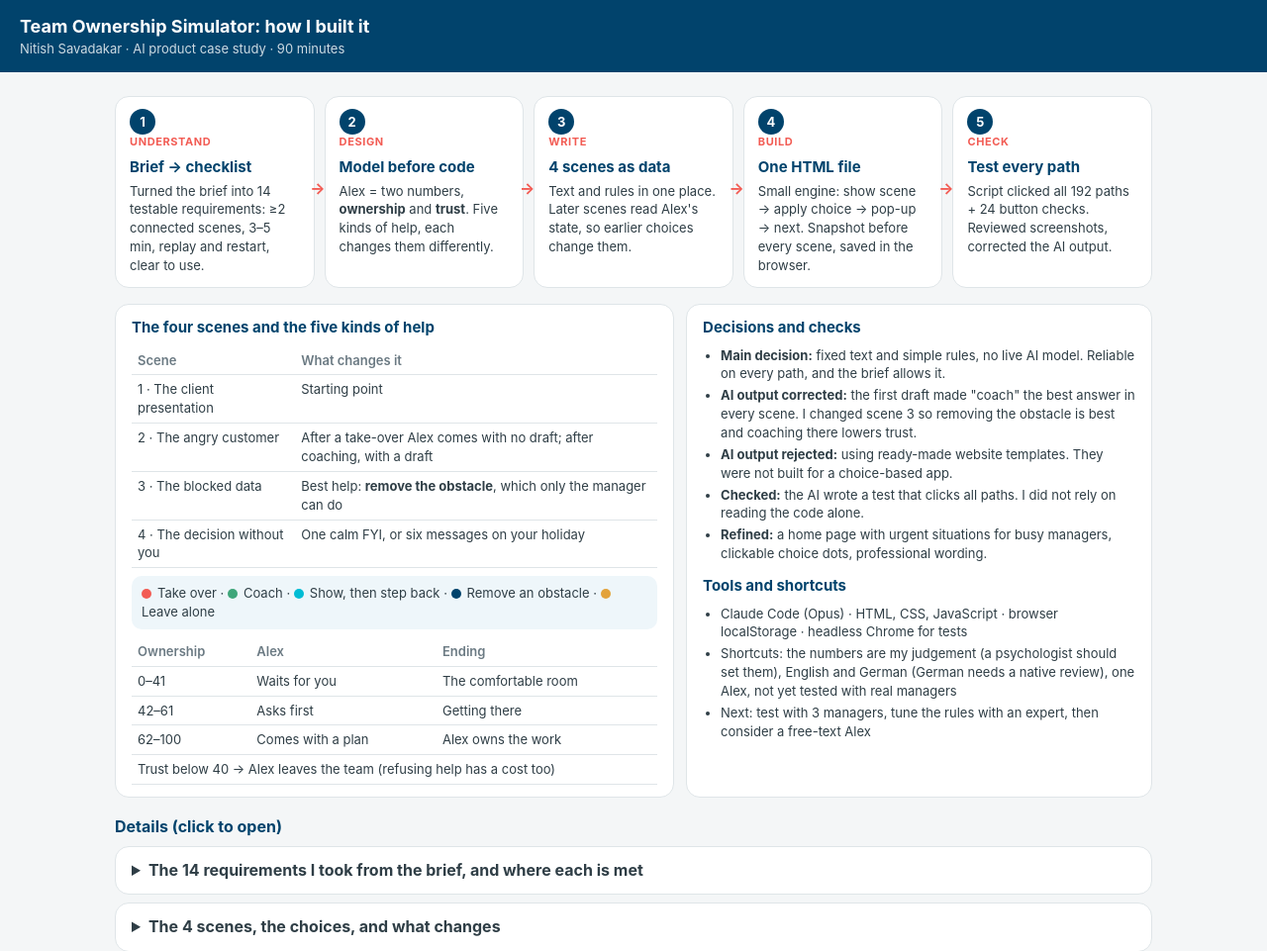
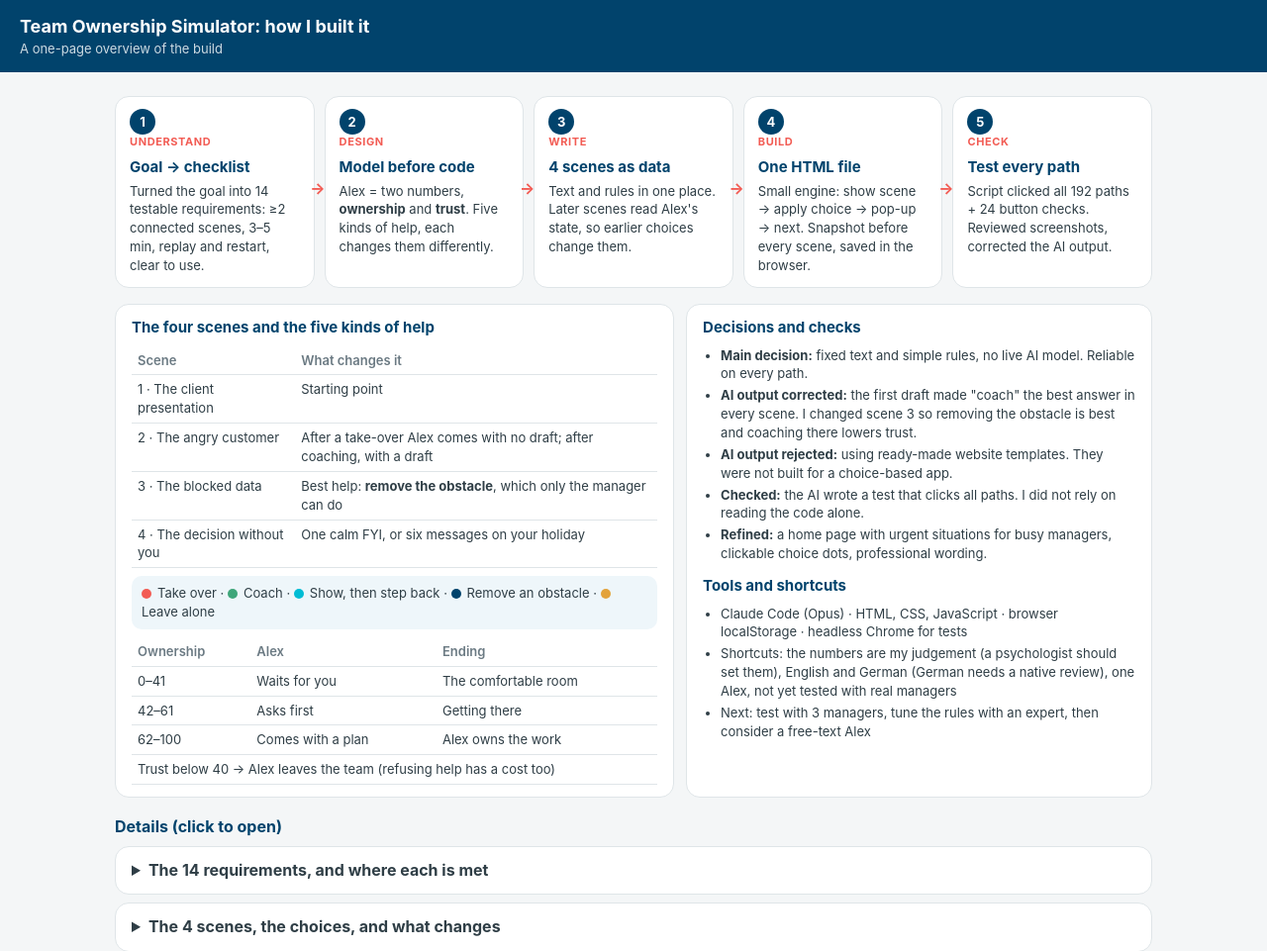
Before and after one commit to nitishsavadakar/atrain, a plain HTML site: page app/process.html in a window 1280 px wide. Shown: the top 961 px of the page at 99% size. Drawn offline with Linux system fonts and the light colour scheme.

Commit message:
Remove personal details and prep docs

```diff
--- a/app/process.html
+++ b/app/process.html
@@ -37,10 +37,10 @@
 </style>
 </head>
 <body>
-<header><h1>Team Ownership Simulator: how I built it</h1><div>Nitish Savadakar · AI product case study · 90 minutes</div></header>
+<header><h1>Team Ownership Simulator: how I built it</h1><div>A one-page overview of the build</div></header>
 <main class="wrap">
   <div class="pipe">
-    <div class="step"><span class="n">1</span><div class="t">Understand</div><h3>Brief → checklist</h3><p>Turned the brief into 14 testable requirements: ≥2 connected scenes, 3–5 min, replay and restart, clear to use.</p></div>
+    <div class="step"><span class="n">1</span><div class="t">Understand</div><h3>Goal → checklist</h3><p>Turned the goal into 14 testable requirements: ≥2 connected scenes, 3–5 min, replay and restart, clear to use.</p></div>
     <div class="step"><span class="n">2</span><div class="t">Design</div><h3>Model before code</h3><p>Alex = two numbers, <b>ownership</b> and <b>trust</b>. Five kinds of help, each changes them differently.</p></div>
     <div class="step"><span class="n">3</span><div class="t">Write</div><h3>4 scenes as data</h3><p>Text and rules in one place. Later scenes read Alex's state, so earlier choices change them.</p></div>
     <div class="step"><span class="n">4</span><div class="t">Build</div><h3>One HTML file</h3><p>Small engine: show scene → apply choice → pop-up → next. Snapshot before every scene, saved in the browser.</p></div>
@@ -75,7 +75,7 @@
     <div class="box">
       <h2>Decisions and checks</h2>
       <ul>
-        <li><b>Main decision:</b> fixed text and simple rules, no live AI model. Reliable on every path, and the brief allows it.</li>
+        <li><b>Main decision:</b> fixed text and simple rules, no live AI model. Reliable on every path.</li>
         <li><b>AI output corrected:</b> the first draft made "coach" the best answer in every scene. I changed scene 3 so removing the obstacle is best and coaching there lowers trust.</li>
         <li><b>AI output rejected:</b> using ready-made website templates. They were not built for a choice-based app.</li>
         <li><b>Checked:</b> the AI wrote a test that clicks all paths. I did not rely on reading the code alone.</li>
@@ -92,9 +92,9 @@
 
   <h2 style="color:var(--navy);font-size:16px;margin:18px 0 8px">Details (click to open)</h2>
 
-  <details class="box"><summary><b>The 14 requirements I took from the brief, and where each is met</b></summary>
+  <details class="box"><summary><b>The 14 requirements, and where each is met</b></summary>
     <table>
-      <tr><th>#</th><th>Requirement (brief)</th><th>Where it is in the app</th></tr>
+      <tr><th>#</th><th>Requirement</th><th>Where it is in the app</th></tr>
       <tr><td>R1</td><td>A small web app called "Team Ownership Simulator"</td><td>index.html, opens in any browser</td></tr>
       <tr><td>R2</td><td>User plays a manager, decides how to help Alex in real situations</td><td>4 scenes, 3–4 choices each</td></tr>
       <tr><td>R3</td><td>At least two scenes; an earlier choice changes what happens later</td><td>Scenes 2–4 change with Alex's ownership so far</td></tr>
@@ -106,7 +106,7 @@
       <tr><td>R9</td><td>Fixed text and simple rules are enough</td><td>No AI model, login or server</td></tr>
       <tr><td>R10</td><td>State survives replay and restart</td><td>Snapshot before every scene, saved in localStorage</td></tr>
       <tr><td>R11</td><td>Clear to use</td><td>One decision per screen, Home button, situation cards, EN/DE</td></tr>
-      <tr><td>S1</td><td>Submit the app and what is needed to run it</td><td>This zip, README.pdf</td></tr>
+      <tr><td>S1</td><td>Ship the app and what is needed to run it</td><td>This repository, README</td></tr>
       <tr><td>S2</td><td>A note of up to 150 words (decision, AI output corrected, unfinished)</td><td>NOTE.pdf (149 words)</td></tr>
       <tr><td>S3</td><td>One line on tools and reused work</td><td>Last line of NOTE.pdf</td></tr>
     </table>
@@ -138,10 +138,10 @@
     <table>
       <tr><th>Decision</th><th>Why</th><th>Accepted downside</th></tr>
       <tr><td>One HTML file, no framework</td><td>Opens anywhere, nothing to install, every line explainable</td><td>Not built for a large app</td></tr>
-      <tr><td>Fixed text, no live AI model</td><td>Reliable on every path; the brief allows it</td><td>Alex cannot answer free text</td></tr>
+      <tr><td>Fixed text, no live AI model</td><td>Reliable on every path</td><td>Alex cannot answer free text</td></tr>
       <tr><td>Two numbers: ownership and trust</td><td>Ownership alone would make "never help" look right; trust shows the cost of leaving Alex alone</td><td>A simplification of real behaviour</td></tr>
-      <tr><td>Five kinds of help</td><td>Covers the brief: take over, coach, show, remove an obstacle, leave alone</td><td>Real managers mix them</td></tr>
-      <tr><td>4 scenes, not more</td><td>The brief: a working rough version beats a polished outline; fits 3–5 minutes</td><td>Fewer situations</td></tr>
+      <tr><td>Five kinds of help</td><td>Covers the main options: take over, coach, show, remove an obstacle, leave alone</td><td>Real managers mix them</td></tr>
+      <tr><td>4 scenes, not more</td><td>A working rough version beats a polished outline; fits 3–5 minutes</td><td>Fewer situations</td></tr>
       <tr><td>Snapshot before each scene, saved in the browser</td><td>Replay and restart always restore the right state</td><td>Saved per browser only</td></tr>
       <tr><td>Thresholds 42 / 62 for the three levels</td><td>Clear bands: waits for you / asks first / comes with a plan</td><td>My judgement; an expert should tune them</td></tr>
       <tr><td>Situation cards and a Report button</td><td>A busy manager can start with today's problem or see the result directly</td><td>A jump skips earlier context</td></tr>
```
Also changed, not shown: 5 other files.
